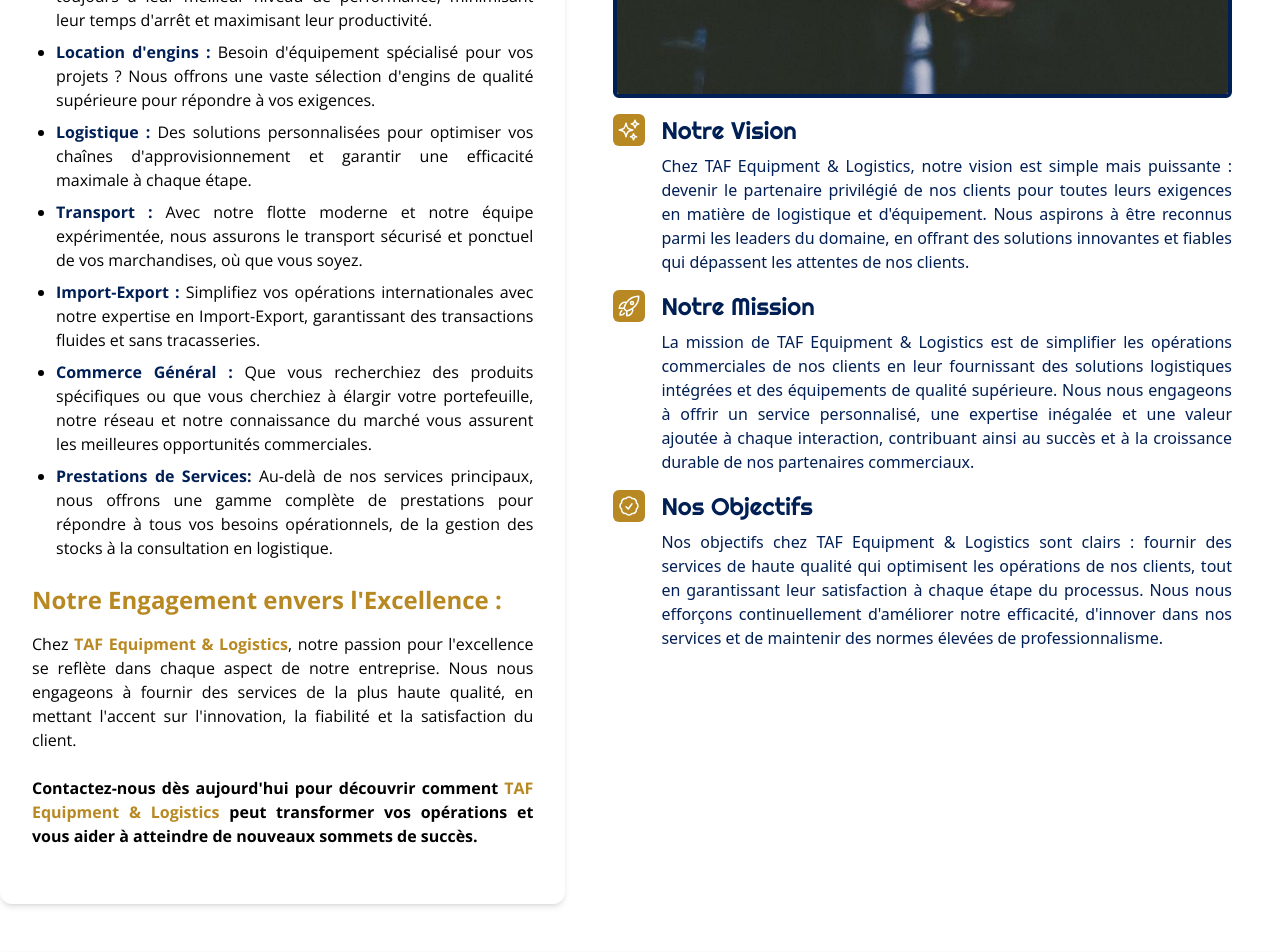
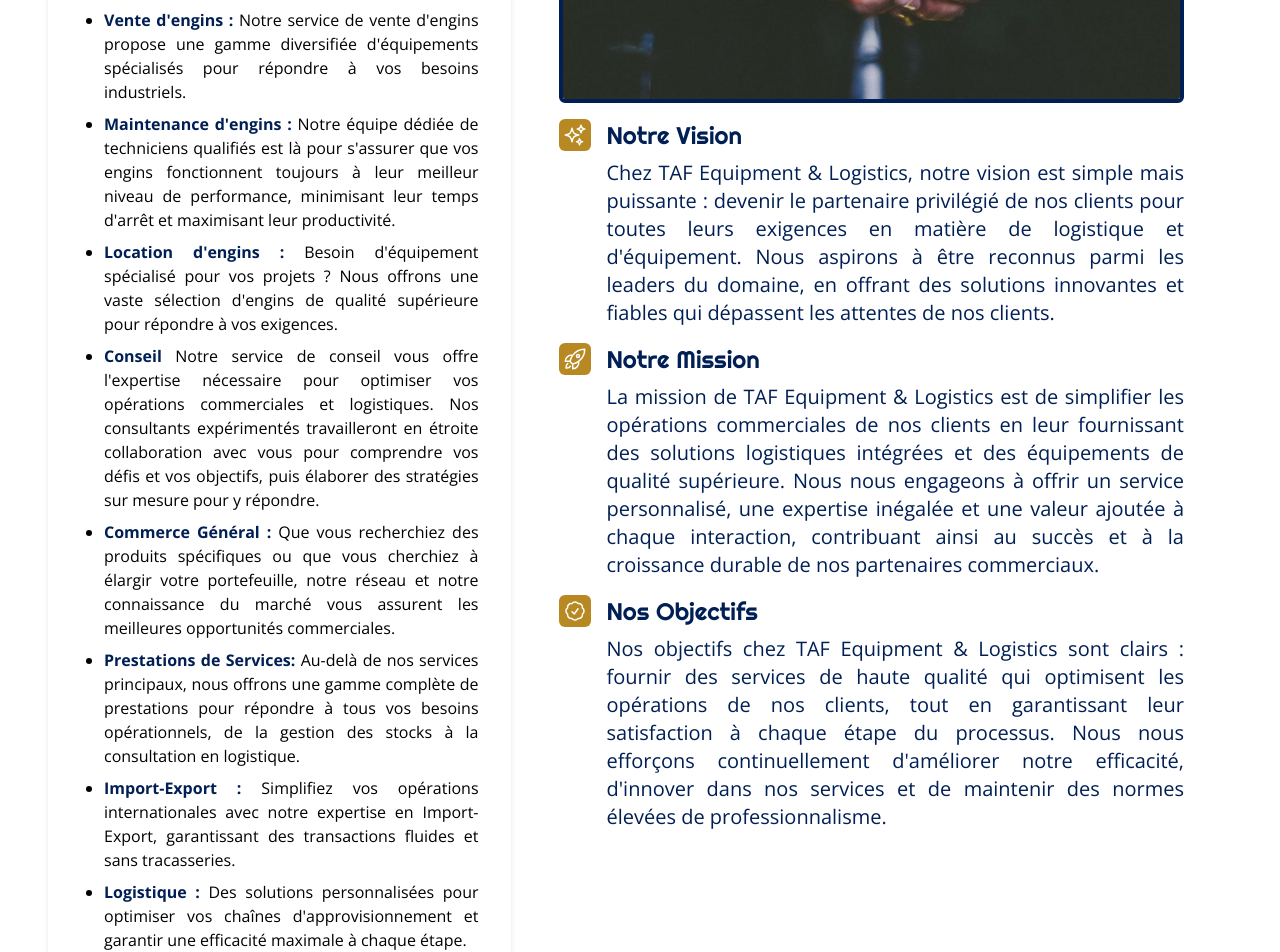
Before and after one commit to tonybnya/website, a React (Vite) app: page /about in a window 1280 px wide. Shown: the part 1040-1992 px from the top of the page. Built offline with nearby package versions, Linux system fonts and the light colour scheme.

Commit message:
update about

```diff
--- a/src/components/Presentation.jsx
+++ b/src/components/Presentation.jsx
@@ -27,6 +27,14 @@
           <ul className="list-disc pl-6 mb-6">
             <li className="mb-2">
               <span className="text-penn-blue font-opensansbold">
+                Vente d&apos;engins :
+              </span>{" "}
+              Notre service de vente d&apos;engins propose une gamme diversifiée
+              d&apos;équipements spécialisés pour répondre à vos besoins
+              industriels.
+            </li>
+            <li className="mb-2">
+              <span className="text-penn-blue font-opensansbold">
                 Maintenance d&apos;engins :
               </span>{" "}
               Notre équipe dédiée de techniciens qualifiés est là pour
@@ -43,28 +51,12 @@
               pour répondre à vos exigences.
             </li>
             <li className="mb-2">
-              <span className="text-penn-blue font-opensansbold">
-                Logistique :
-              </span>{" "}
-              Des solutions personnalisées pour optimiser vos chaînes
-              d&apos;approvisionnement et garantir une efficacité maximale à
-              chaque étape.
-            </li>
-            <li className="mb-2">
-              <span className="text-penn-blue font-opensansbold">
-                Transport :
-              </span>{" "}
-              Avec notre flotte moderne et notre équipe expérimentée, nous
-              assurons le transport sécurisé et ponctuel de vos marchandises, où
-              que vous soyez.
-            </li>
-            <li className="mb-2">
-              <span className="text-penn-blue font-opensansbold">
-                Import-Export :
-              </span>{" "}
-              Simplifiez vos opérations internationales avec notre expertise en
-              Import-Export, garantissant des transactions fluides et sans
-              tracasseries.
+              <span className="text-penn-blue font-opensansbold">Conseil</span>{" "}
+              Notre service de conseil vous offre l&apos;expertise nécessaire
+              pour optimiser vos opérations commerciales et logistiques. Nos
+              consultants expérimentés travailleront en étroite collaboration
+              avec vous pour comprendre vos défis et vos objectifs, puis
+              élaborer des stratégies sur mesure pour y répondre.
             </li>
             <li className="mb-2">
               <span className="text-penn-blue font-opensansbold">
@@ -83,6 +75,30 @@
               complète de prestations pour répondre à tous vos besoins
               opérationnels, de la gestion des stocks à la consultation en
               logistique.
+            </li>
+            <li className="mb-2">
+              <span className="text-penn-blue font-opensansbold">
+                Import-Export :
+              </span>{" "}
+              Simplifiez vos opérations internationales avec notre expertise en
+              Import-Export, garantissant des transactions fluides et sans
+              tracasseries.
+            </li>
+            <li className="mb-2">
+              <span className="text-penn-blue font-opensansbold">
+                Logistique :
+              </span>{" "}
+              Des solutions personnalisées pour optimiser vos chaînes
+              d&apos;approvisionnement et garantir une efficacité maximale à
+              chaque étape.
+            </li>
+            <li className="mb-2">
+              <span className="text-penn-blue font-opensansbold">
+                Transport :
+              </span>{" "}
+              Avec notre flotte moderne et notre équipe expérimentée, nous
+              assurons le transport sécurisé et ponctuel de vos marchandises, où
+              que vous soyez.
             </li>
           </ul>
 
--- a/src/components/Vision.jsx
+++ b/src/components/Vision.jsx
@@ -4,23 +4,25 @@
 
 const Vision = () => {
   return (
-    <div className="flex flex-col gap-4 text-penn-blue text-center m-12 max-sm:flex-col">
+    <div className="flex flex-col gap-4 text-penn-blue text-center m-12 max-sm:flex-col max-sm:w-full max-sm:mx-auto">
       <img
         src={lamp}
         alt="vision image"
         className="w-full border-4 border-penn-blue rounded-md max-sm:w-full"
       />
-      <div className="flex flex-col">
+      <div className="flex flex-col max-sm:mt-10">
         {details.map((item, index) => (
-          <div key={index} className="flex gap-4">
-            <button className="p-1 h-8 bg-dark-goldenrod text-white text-lg rounded-md">
+          <div key={index} className="flex gap-4 max-sm:flex-col max-sm:mb-8">
+            <button className="p-1 h-8 bg-dark-goldenrod text-white text-lg rounded-md max-sm:rounded-md max-sm:w-8 max-sm:mx-auto">
               {item.icon}
             </button>
             <div className="">
-              <h1 className="text-left font-righteous text-2xl mb-2">
+              <h1 className="text-left font-righteous text-2xl mb-2 max-sm:text-center">
                 {item.title}
               </h1>
-              <p className="text-justify mb-4">{item.description}</p>
+              <p className="text-justify font-opensans mb-4 xl:text-xl">
+                {item.description}
+              </p>
             </div>
           </div>
         ))}
--- a/src/pages/About.jsx
+++ b/src/pages/About.jsx
@@ -10,7 +10,7 @@
     <>
       <CommonHeroSection title="À Propos de Nous" imgUrl={bgAbout} />
       <ServiceClient />
-      <div className="flex xl:flex-row max-sm:flex-col md:flex-col">
+      <div className="flex xl:flex-row max-sm:flex-col md:flex-col px-12">
         <Presentation />
         <Vision />
       </div>
```
